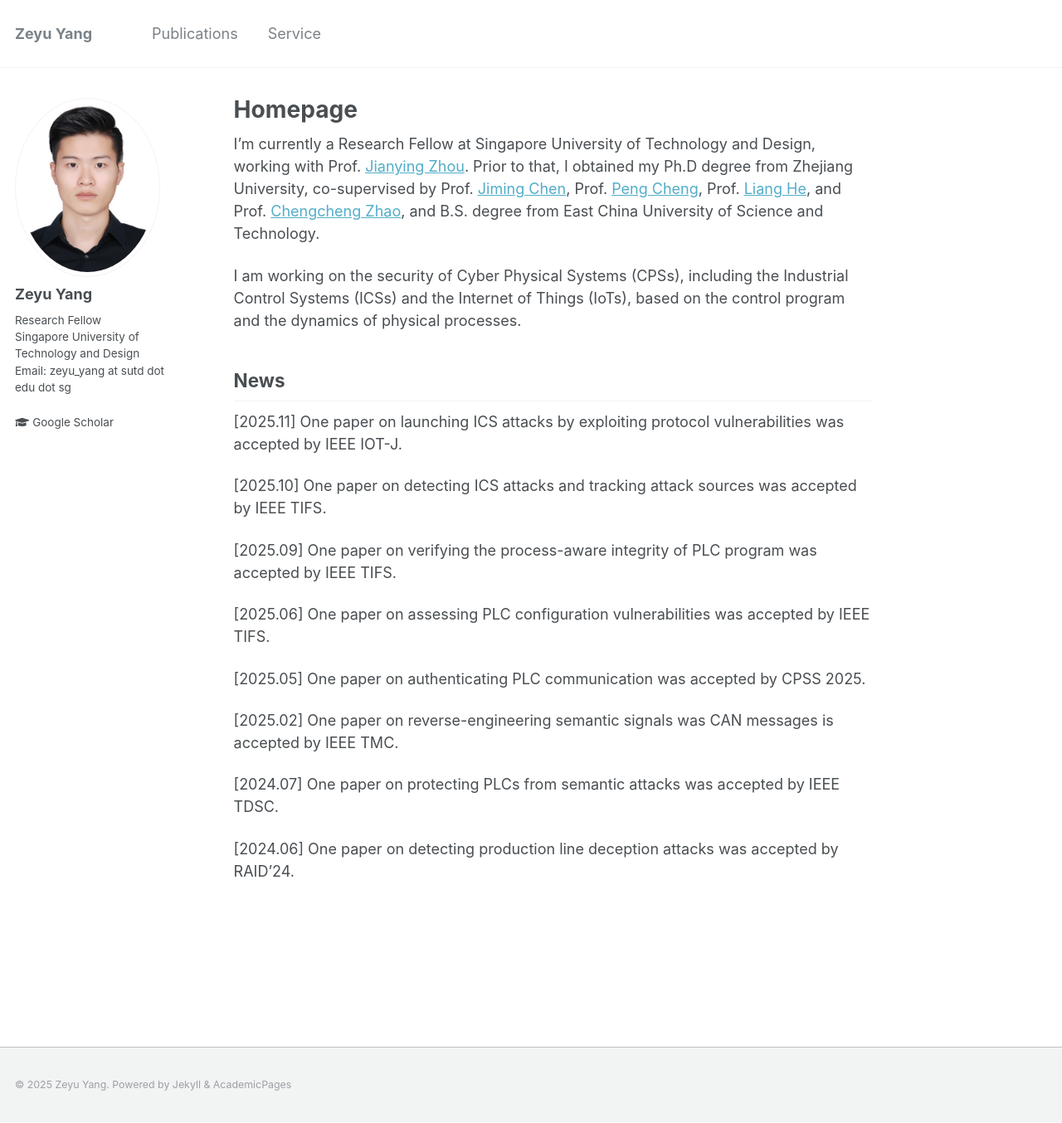
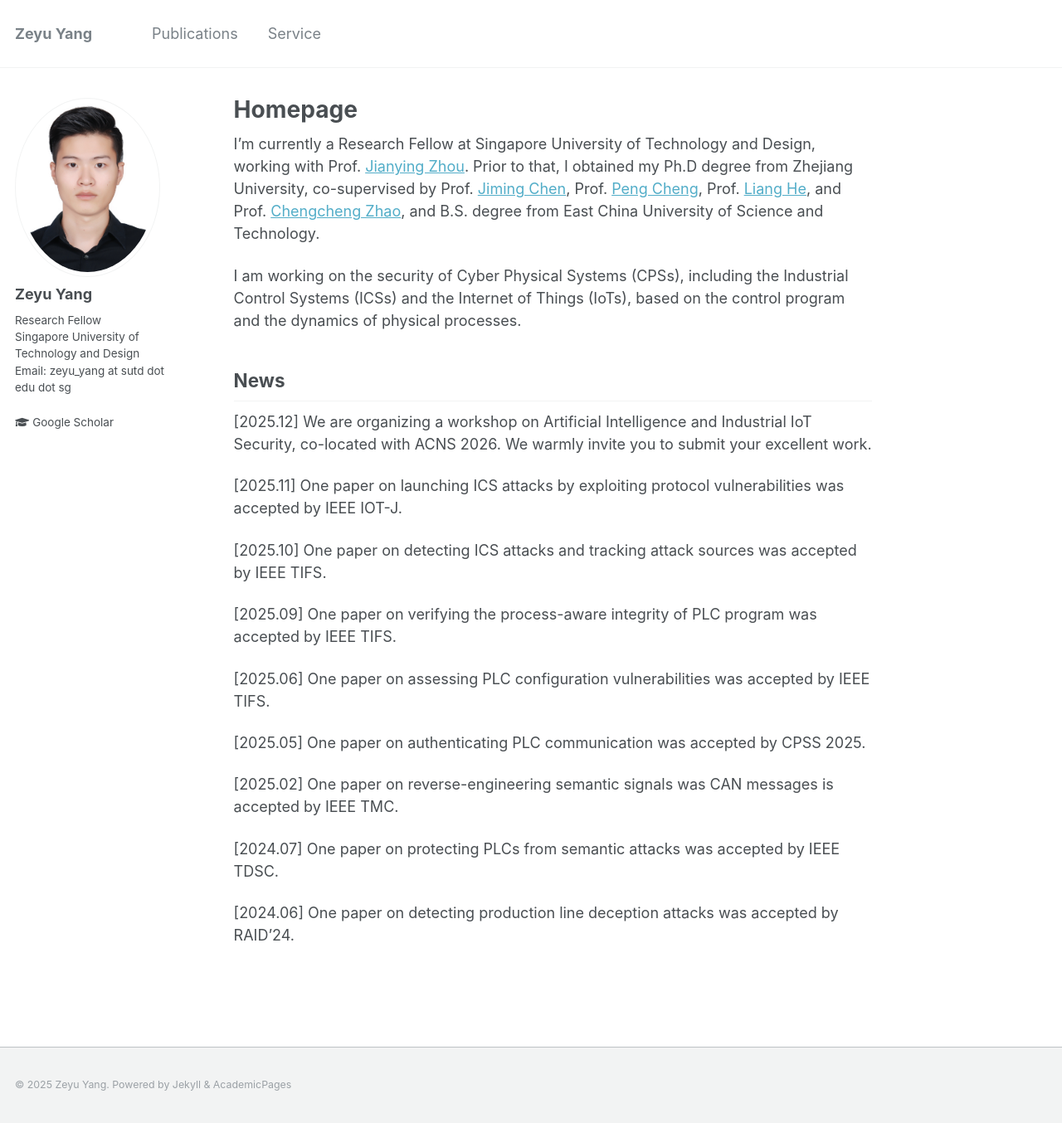
Before and after one commit to zeyuid/zeyuid.github.io, a Jekyll site: the page built from _pages/about.md, in a window 1280 px wide and 1354 px high. Shown: the whole window at 83% size. Built offline with Jekyll 4.4.1, drawn with Linux system fonts in a browser that asks for light colours.

Commit message:
add file

```diff
--- a/_pages/about.md
+++ b/_pages/about.md
@@ -22,6 +22,8 @@ CPS Security;\\
 State Estimation in Control System -->
 
 ## News
+[2025.12] We are organizing a workshop on Artificial Intelligence and Industrial IoT Security, co-located with ACNS 2026. We warmly invite you to submit your excellent work.
+
 [2025.11] One paper on launching ICS attacks by exploiting protocol vulnerabilities was accepted by IEEE IOT-J.
 
 [2025.10] One paper on detecting ICS attacks and tracking attack sources was accepted by IEEE TIFS.
```
